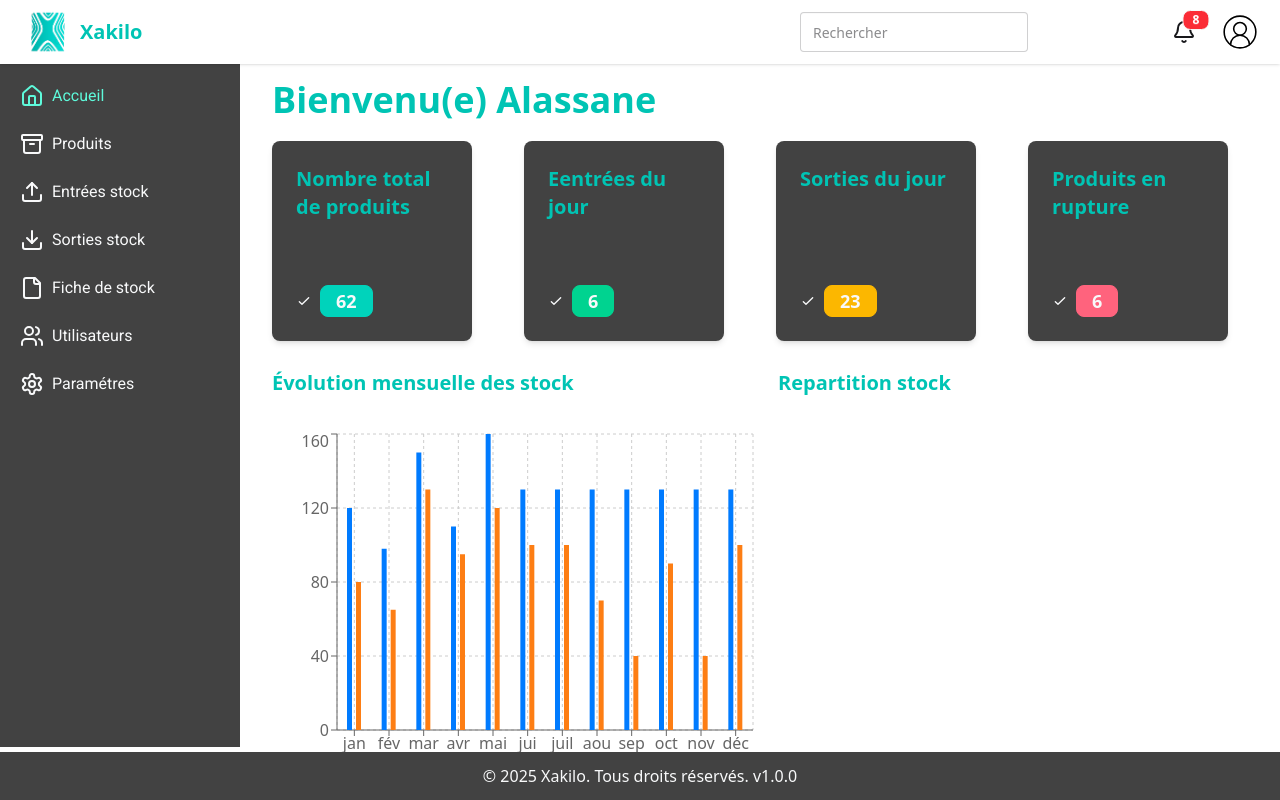
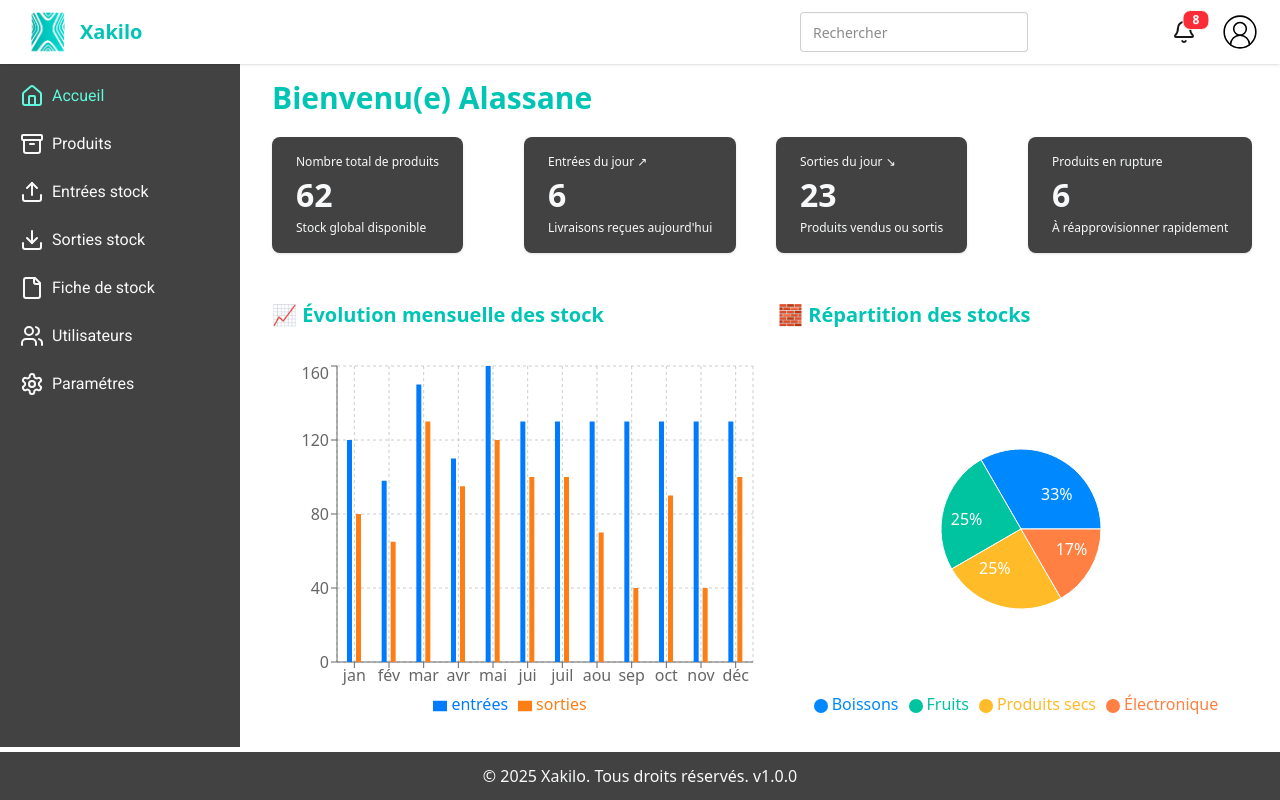
Before and after one commit to AlassaneSylla/xakilo, a React (Vite) app: page / in a window 1280 px wide. Built offline with nearby package versions, Linux system fonts and the light colour scheme.

Commit message:
Home page design with InputOutput and Piechart components

```diff
--- a/src/components/Button.tsx
+++ b/src/components/Button.tsx
@@ -3,7 +3,7 @@ import clsx from 'clsx';
 
 interface ButtonProps extends ButtonHTMLAttributes<HTMLButtonElement> {
     children: ReactNode;
-    variant?: 'primary' | 'secondary' | 'ghost';
+    variant?: 'primary' | 'redghost' | 'ghost' | 'secondary';
     size?: 'sm' | 'md' | 'lg';
     className?: string;
 }
@@ -12,8 +12,9 @@ const baseStyles = 'rounded px-4 py-2 font-semibold transition-colors duration-2
 
 const variantStyles = {
     primary: 'btn bg-[var(--primary)] hover:bg-[var(--primary-hover)] hover:text-[var(--brokenWhite)]',
-    secondary: 'btn bg-blue-100 border-1 border-blue-500 text-blue-700 hover:bg-blue-500 hover:text-[var(--brokenWhite)]',
-    ghost: 'btn bg--orange-100 border-1 border-orange-300 text-orange-500 hover:bg-orange-400 hover:text-[var(--brokenWhite)]',
+    secondary: 'btn bg-blue-100 border-1 border-blue-300 text-blue-500 hover:bg-blue-400 hover:text-[var(--brokenWhite)]',
+    redghost: 'btn bg-red-100 border-1 border-red-300 text-red-500 hover:bg-red-400 hover:text-[var(--brokenWhite)]',
+    ghost: 'btn bg-orange-100 border-1 border-orange-300 text-orange-500 hover:bg-orange-400 hover:text-[var(--brokenWhite)]',
 };
 
 // const sizeStyles = {
--- a/src/components/Card.tsx
+++ b/src/components/Card.tsx
@@ -6,20 +6,21 @@ interface CardProps {
 }
 export default function Card({title, totalProduct, color}: CardProps) {
     return (
-        <div className="card w-50 bg-[var(--black)] shadow-md">
-            <div className="card-body min-h-[150px] flex flex-col justify-between">
-              <div className="flex justify-between">
-                <h2 className="text-xl font-bold text-[var(--brokenWhite)]">{title}</h2>
-                {/* <span className="text-xl">$29/mo</span> */}
+      <div className="">
+        <div className="stats shadow bg-[var(--black)] text-[var(--brokenWhite)]">
+          <div className="stat">
+            <div className="stat-title text-[var(--brokenWhite)]">{title}</div>
+            <div className={`stat-value ${color}`}>{totalProduct}</div>
+            <div className="stat-desc text-[var(--brokenWhite)]">
+              <div className="stat-desc text-[var(--brokenWhite)]">
+                {title === "Entrées du jour ↗︎" && "Livraisons reçues aujourd'hui"}
+                {title === "Sorties du jour ↘︎" && "Produits vendus ou sortis"}
+                {title === "Nombre total de produits" && "Stock global disponible"}
+                {title === "Produits en rupture" && "À réapprovisionner rapidement"}
               </div>
-              <ul className="mt-6 flex flex-col gap-2 text-xs">
-                <li>
-                  <svg xmlns="http://www.w3.org/2000/svg" className="size-4 me-2 inline-block text-[var(--brokenWhite)]" fill="none" viewBox="0 0 24 24" stroke="currentColor"><path strokeLinecap="round" strokeLinejoin="round" strokeWidth="2" d="M5 13l4 4L19 7" /></svg>
-                  <span className={`badge badge-xl font-semibold text-[var(--brokenWhite)] ${color}`}>{totalProduct}</span>
-                  {/* <span>High-resolution image generation</span> */}
-                </li>
-              </ul>
             </div>
+          </div>
         </div>
+      </div>
     )
 }
--- /dev/null
+++ b/src/components/InputOutput.tsx
@@ -0,0 +1,36 @@
+export default function InpuOutput() {
+  const data = [
+    { mois: "Janvier", produit: 'Bouye', entrees: 120, sorties: 80, stock: 40 },
+    { mois: "Février", produit: 'Bissap', entrees: 150, sorties: 90, stock: 100 },
+    { mois: "Mars", produit: 'Arachide', entrees: 200, sorties: 120, stock: 180 },
+  ];
+
+  return (
+    <div className="overflow-x-auto">
+      <div className="overflow-x-auto">
+        <table className="table">
+          <thead>
+            <tr className="bg-base-200">
+              <th>Mois</th>
+              <th>Produits</th>
+              <th>Entrées</th>
+              <th>Sorties</th>
+              <th>Stock final</th>
+            </tr>
+          </thead>
+          <tbody>
+            {data.map((row, index) => (
+              <tr key={index}>
+                <th>{row.mois}</th>
+                <td>{row.produit}</td>
+                <td>{row.entrees}</td>
+                <td>{row.sorties}</td>
+                <td>{row.stock}</td>
+              </tr>
+            ))}
+          </tbody>
+        </table>
+      </div>
+    </div>
+  );
+}
--- /dev/null
+++ b/src/components/PieChart.tsx
@@ -0,0 +1,51 @@
+import { Cell, Legend, Pie, PieChart, ResponsiveContainer, Tooltip } from 'recharts';
+
+
+const data = [
+  { name: 'Boissons', value: 400 },
+  { name: 'Fruits', value: 300 },
+  { name: 'Produits secs', value: 300 },
+  { name: 'Électronique', value: 200 },
+];
+
+const RADIAN = Math.PI / 180;
+const COLORS = ['#0088FE', '#00C49F', '#FFBB28', '#FF8042'];
+
+const renderCustomizedLabel = ({ cx, cy, midAngle, innerRadius, outerRadius, percent }: any) => {
+  const radius = innerRadius + (outerRadius - innerRadius) * 0.5;
+  const x = cx + radius * Math.cos(-(midAngle ?? 0) * RADIAN);
+  const y = cy + radius * Math.sin(-(midAngle ?? 0) * RADIAN);
+
+  return (
+    <text x={x} y={y} fill="white" textAnchor={x > cx ? 'start' : 'end'} dominantBaseline="central">
+      {`${((percent ?? 1) * 100).toFixed(0)}%`}
+    </text>
+  );
+};
+
+export default function Example() {
+  return (
+    <div className="w-full h-90">
+      <ResponsiveContainer width="100%" height="100%">
+        <PieChart width={600} height={600}>
+          <Pie
+            data={data}
+            cx="50%"
+            cy="50%"
+            labelLine={false}
+            label={renderCustomizedLabel}
+            outerRadius={80}
+            fill="#8884d8"
+            dataKey="value"
+          >
+            {data.map((entry, index) => (
+              <Cell key={`cell-${entry.name}`} fill={COLORS[index % COLORS.length]} />
+            ))}
+          </Pie>
+          <Tooltip />
+          <Legend verticalAlign="bottom" align="center" />
+        </PieChart>
+      </ResponsiveContainer>
+    </div>
+  );
+}
--- a/src/pages/Home.tsx
+++ b/src/pages/Home.tsx
@@ -1,24 +1,48 @@
-//import Button from '../components/Button'
+import Button from '../components/Button'
 import Card from '../components/Card'
 import StockFlowChart from '../components/StockFlowChart'
+import PieChart from '../components/PieChart';
+import InpuOutput from '../components/InputOutput';
 
 function Home() {
     return (
         <div>
-            <h1 className="text-4xl font-bold">Bienvenu(e) Alassane</h1>
-            <div className="grid grid-cols-1 sm:grid-cols-2 md:grid-cols-3 lg:grid-cols-4 gap-4 mb-7">
+            <h1 className="text-3xl font-bold">Bienvenu(e) Alassane</h1>
+
+            {/* stock statistics */}
+            <div className="grid grid-cols-1 sm:grid-cols-2 md:grid-cols-3 lg:grid-cols-4 gap-4 mb-12">
                 <Card title='Nombre total de produits' totalProduct={62} color='badge-accent'/>
-                <Card title="Eentrées du jour" totalProduct={6} color='badge-success'/>
-                <Card title='Sorties du jour' totalProduct={23} color='badge-warning'/>
+                <Card title="Entrées du jour ↗︎" totalProduct={6} color='badge-success'/>
+                <Card title='Sorties du jour ↘︎' totalProduct={23} color='badge-warning'/>
                 <Card title='Produits en rupture' totalProduct={6} color='badge-error'/>
             </div>
-            <div className='grid grid-cols-1 sm:grid-cols-1 md:grid-cols-2 lg:grid-cols-2 gap-5'>
+
+            {/* stock charts */}
+            <div className='grid grid-cols-1 sm:grid-cols-1 md:grid-cols-2 lg:grid-cols-2 gap-5 mb-12'>
                 <div>
-                    <h2 className='text-xl font-bold'>Évolution mensuelle des stock</h2>
+                    <h2 className='text-xl font-bold'>📈 Évolution mensuelle des stock</h2>
                     <StockFlowChart/>
                 </div>
                 <div>
-                    <h2 className='text-xl font-bold'>Repartition stock</h2>
+                    <h2 className='text-xl font-bold'>🧱 Répartition des stocks</h2>
+                    <PieChart/>
+                </div>
+            </div>
+
+            {/* data and operations */}
+            <div className='grid grid-cols-1 sm:grid-cols-1 md:grid-cols-2 lg:grid-cols-2 gap-5 mb-12'>
+                <div>
+                    <h2 className='text-xl font-bold'>📄 Historique entrées/sorties</h2>
+                    <InpuOutput/>
+                </div>
+                <div>
+                    <h2 className='text-xl font-bold'>🗂️ Opérartions</h2>
+                    <div className='grid grid-cols-2 gap-3'>
+                        <Button variant="primary" size="md">Ajouter Produit</Button>
+                        <Button variant="ghost" size="md">Entrée Produit</Button>
+                        <Button variant="redghost" size="md">Sortie Produit</Button>
+                        <Button variant='secondary' size='md'>Modifier Données</Button>
+                    </div>
                 </div>
             </div>
         </div>
```
